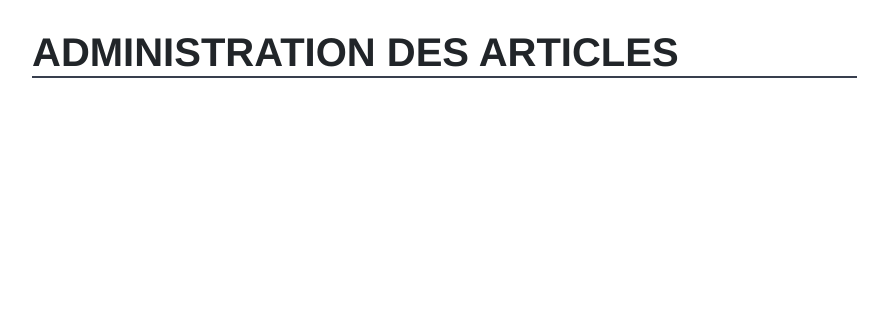
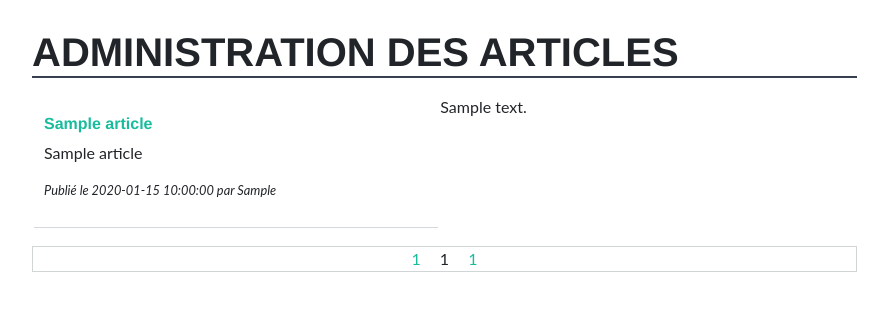
Before and after one commit to Anatis2/professionalBlogOPCR, a PHP site: template templates/adminManageArticles.twig in a window 1280 px wide. Shown: the part 72-383 px from the top of the page, without its empty margins (53-941 px from the left). Run offline with PHP 8.4, Linux system fonts and the light colour scheme; the template is opened without the code that fills it: most values are stand-ins (such as "Sample title", 1, 10 or a date in 2020); some libraries are stand-ins or nearby versions.

Commit message:
management of case 'manageArticle' (blocked : don't know how to do...)

```diff
--- a/templates/adminManageArticles.twig
+++ b/templates/adminManageArticles.twig
@@ -14,6 +14,25 @@
 {% block content %}
     <section class="content col-9">
         <h1>Administration des articles</h1>
+        <div class="articles">
 
+            {% for article in articles %}
+                <article class="article">
+                    <h3 class="titleArticle"><a href="index.php?page=article&idArticle={{ article.idArticle }}">{{ article.titleArticle }}</a></h3>
+                    <p class="subtitleArticle">{{ article.subtitleArticle | nl2br }}</p>
+                    <p class="dateCreationArticle"><em>Publié le {{ article.dateCreationArticle }} par {{ article.pseudoPerson }}</em></p>
+                </article>
+
+            {% endfor %}
+
+            {{ messageArticles | raw }}
+
+        </div>
+
+        <div class="pagesManagement">
+            <span class="previousPage"><a href="index.php?page=blog&numPage={{ previousPage }}">{{ textPreviousPage }}</a></span>
+            <span class="currentPage col-lg-12 col-md-12 col-sm-1 col-xs-1">{{ currentPage }}</span>
+            <span class="nextPage"><a href="index.php?page=blog&numPage={{ nextPage }}">{{ textNextPage }}</a></span>
+        </div>
     </section>
 {% endblock %}
```
Also changed, not shown: index.php (+3 -7 lines), src/controller/ArticleController.php (+6 -1 lines).
